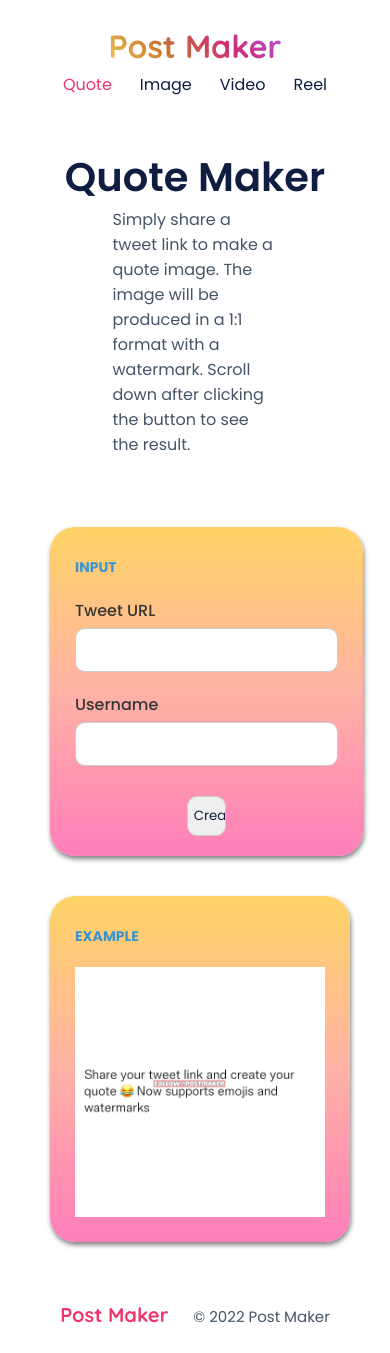
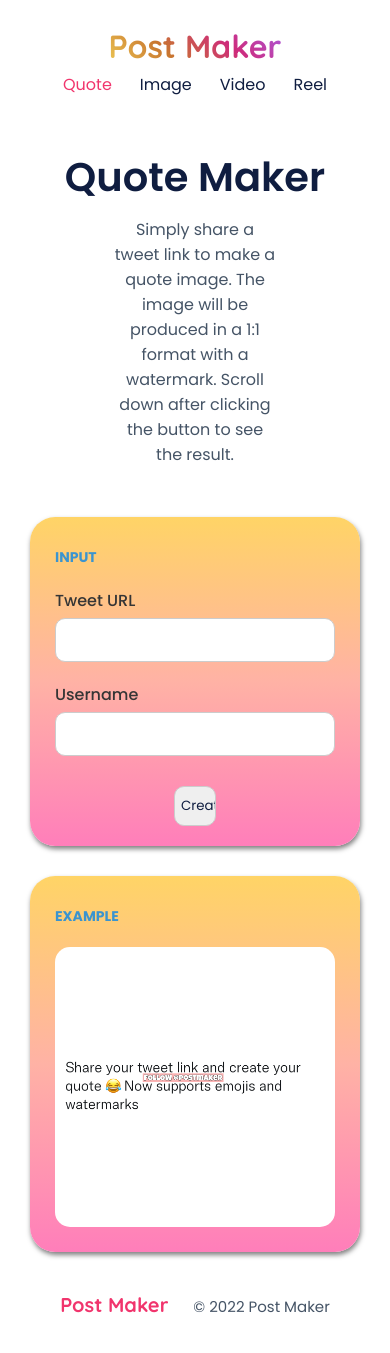
Before and after one commit to sb-haz/post-maker-frontend, a React (Create React App) app: page /quote in a window 390 px wide. Built offline with nearby package versions, Linux system fonts and the light colour scheme.

Commit message:
add mobile responsivness

```diff
--- a/src/App.css
+++ b/src/App.css
@@ -344,16 +344,28 @@ a:hover {
 }
 
 /* quote page */
+.quote-tool {
+    margin: 45px;
+    margin-bottom: 50px;
+}
+
 .quote-tool .text {
     display: flex;
     flex-direction: row;
     flex-wrap: wrap;
-    justify-content: space-around;
+    justify-content: space-between;
 }
 
 .quote-tool .text h1 {
     font-size: 40px;
     font-weight: 600;
+
+    /*
+    height: fit-content;
+    border-bottom: solid 10px #ccc;
+    border-bottom-right-radius: 10px;
+    border-bottom-width: 8px;
+    */
 }
 
 .quote-tool .text p {
@@ -365,6 +377,7 @@ a:hover {
     flex-wrap: wrap;
     flex-direction: row;
     margin-top: 50px;
+    justify-content: space-between;
     align-items: flex-start;
 }
 
@@ -375,7 +388,7 @@ a:hover {
     flex-grow: 7;
     gap: 30px;
     padding: 25px;
-    margin: 20px 10px 20px 20px;
+    margin: 0px 15px 0px 0px;
 
     font-size: 14px;
     box-shadow: 1px 3px 5px rgba(0, 0, 0, 0.5);
@@ -417,7 +430,7 @@ a:hover {
     flex-grow: 3;
     gap: 30px;
     padding: 25px;
-    margin: 20px 10px 20px 20px;
+    margin: 0px 0px 0px 15px;
     width: min-content;
 
     font-size: 14px;
@@ -429,6 +442,7 @@ a:hover {
 
 .example-card img {
     max-width: 100%;
+    border-radius: 15px;
 }
 
 /* footer */
@@ -529,6 +543,12 @@ a:hover {
     }
 }
 
+@media (max-width: 650px) {
+    .quote-tool {
+        margin: 0px;
+    }
+}
+
 @media (max-width: 670px) {
     .footer {
         padding-bottom: 15px;
@@ -558,6 +578,17 @@ a:hover {
 
     .footer-text {
         justify-content: center;
+        flex-basis: 100%;
+        margin-bottom: 10px;
+    }
+}
+
+@media (max-width: 850px) {
+    .quote-tool .text {
+        justify-content: center;
+        text-align: center;
+    }
+    .quote-tool .text h1 {
         flex-basis: 100%;
         margin-bottom: 10px;
     }
@@ -593,3 +624,20 @@ a:hover {
         margin-bottom: -40px;
     }
 }
+
+@media (max-width: 1100px) {
+    .card-wrapper {
+        justify-content: flex-start;
+        gap: 30px;
+    }
+
+    .card-wrapper .form-card {
+        flex-basis: 100%;
+        margin-right: 0px;
+    }
+
+    .card-wrapper .example-card {
+        margin-left: 0px;
+    }
+
+}
```
